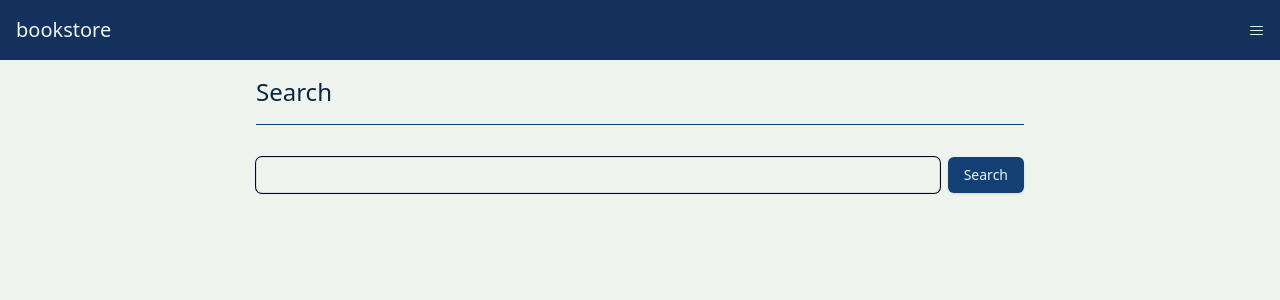
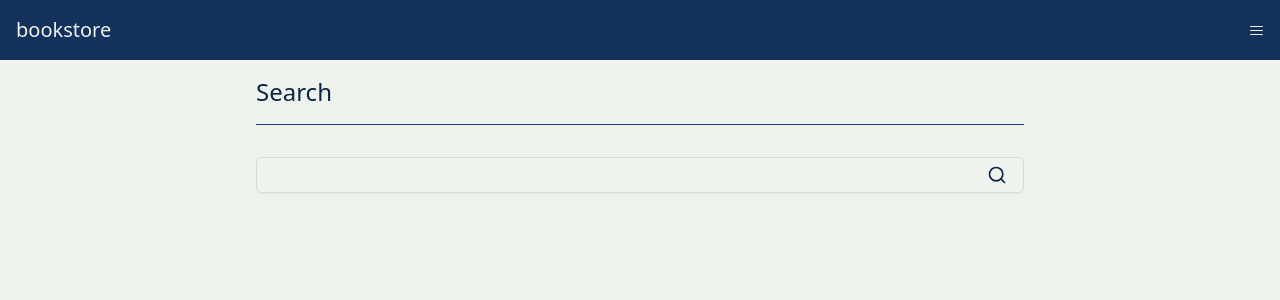
Before and after one commit to dylants/bookstore, a Next.js app: page /search in a window 1280 px wide. Shown: the top 300 px of the page. Built offline with nearby package versions, Linux system fonts and the light colour scheme.

Commit message:
chore: search component update (#47)
- Move the search component to a new location, and use the InputIcon component to search
- Add stories to demo

```diff
--- a/src/app/search/page.tsx
+++ b/src/app/search/page.tsx
@@ -1,17 +1,20 @@
 'use client';
 
 import Books from '@/components/Books';
-import SearchForm, { SearchFormParams } from '@/components/SearchForm';
+import Search, { SearchFormInput } from '@/components/search/Search';
 import { findBookBySearchString } from '@/lib/actions/book';
 import BookHydrated from '@/types/BookHydrated';
 import { useEffect, useRef, useState } from 'react';
 
 export default function SearchPage() {
   const [books, setBooks] = useState<Array<BookHydrated>>();
+  const [isSearching, setIsSearching] = useState(false);
 
-  const onSearch: SearchFormParams['onSearch'] = async (searchString) => {
-    const books = await findBookBySearchString(searchString);
+  const onSearch = async ({ input }: SearchFormInput) => {
+    setIsSearching(true);
+    const books = await findBookBySearchString(input);
     setBooks(books);
+    setIsSearching(false);
     return;
   };
 
@@ -28,7 +31,11 @@ export default function SearchPage() {
       <h1 className="my-4">Search</h1>
       <hr className="mt-4 mb-8 border-customPalette-300" />
 
-      <SearchForm onSearch={onSearch} ref={inputElement} />
+      <Search
+        onSubmit={onSearch}
+        isSearching={isSearching}
+        ref={inputElement}
+      />
       <div className="my-8">
         {books && (
           <>
--- a/src/components/SearchForm.tsx
+++ /dev/null
@@ -1,51 +0,0 @@
-import { Button } from '@/components/ui/button';
-import { Input } from '@/components/ui/input';
-import React, { useImperativeHandle, useRef } from 'react';
-import { SubmitHandler, useForm } from 'react-hook-form';
-
-interface SearchFormInput {
-  searchString: string;
-}
-
-export interface SearchFormParams {
-  onSearch: (searchString: string) => Promise<void>;
-}
-
-const SearchForm = React.forwardRef<HTMLInputElement, SearchFormParams>(
-  ({ onSearch }, forwardedRef) => {
-    const { handleSubmit, register, reset } = useForm<SearchFormInput>();
-    const { ref: formRef, ...formRest } = register('searchString');
-
-    // https://stackoverflow.com/a/76739143/3666800
-    const ref = useRef<HTMLInputElement | null>(null);
-    useImperativeHandle(forwardedRef, () => ref.current as HTMLInputElement);
-
-    const onSubmit: SubmitHandler<SearchFormInput> = async ({
-      searchString,
-    }) => {
-      // TODO we need to signify to the caller that we're loading
-      await onSearch(searchString);
-      reset();
-    };
-
-    return (
-      <div>
-        <form className="flex gap-2" onSubmit={handleSubmit(onSubmit)}>
-          <Input
-            type="text"
-            // https://www.react-hook-form.com/faqs/#Howtosharerefusage
-            {...formRest}
-            ref={(e) => {
-              formRef(e);
-              ref.current = e;
-            }}
-          />
-          <Button type="submit">Search</Button>
-        </form>
-      </div>
-    );
-  },
-);
-SearchForm.displayName = 'SearchForm';
-
-export default SearchForm;
--- /dev/null
+++ b/src/components/search/Search.tsx
@@ -0,0 +1,64 @@
+import { InputIcon } from '@/components/ui/input-icon';
+import { ReloadIcon } from '@radix-ui/react-icons';
+import { SearchIcon } from 'lucide-react';
+import React, { useImperativeHandle } from 'react';
+import { SubmitHandler, useForm } from 'react-hook-form';
+
+export type SearchFormInput = {
+  input: string;
+};
+
+export type SearchProps = {
+  hasError?: boolean;
+  isSearching?: boolean;
+  labelText?: string;
+  onSubmit: SubmitHandler<SearchFormInput>;
+  value?: string;
+};
+
+const Search = React.forwardRef<
+  React.ElementRef<typeof InputIcon>,
+  SearchProps
+>(({ hasError, isSearching, labelText, onSubmit, value }, forwardedRef) => {
+  const { handleSubmit, register } = useForm<SearchFormInput>({
+    values: {
+      input: value || '',
+    },
+  });
+  const { ref: formRef, ...formRest } = register('input', { required: true });
+
+  // https://stackoverflow.com/a/76739143/3666800
+  const ref = React.useRef<HTMLInputElement | null>(null);
+  useImperativeHandle(forwardedRef, () => ref.current as HTMLInputElement);
+
+  return (
+    <form onSubmit={handleSubmit(onSubmit)}>
+      <div className="flex gap-4 items-end">
+        <div className="flex flex-col flex-1">
+          {labelText && <label className="text-sm">{labelText}</label>}
+          <InputIcon
+            Icon={
+              isSearching ? (
+                <ReloadIcon className="h-4 w-4 animate-spin" />
+              ) : (
+                <SearchIcon width={20} height={20} />
+              )
+            }
+            asButton
+            hasError={hasError}
+            onClick={handleSubmit(onSubmit)}
+            // https://www.react-hook-form.com/faqs/#Howtosharerefusage
+            {...formRest}
+            ref={(e) => {
+              formRef(e);
+              ref.current = e;
+            }}
+          />
+        </div>
+      </div>
+    </form>
+  );
+});
+Search.displayName = 'Search';
+
+export default Search;
```
Also changed, not shown: 1 other file (tests, documents, lock files or other folders).
